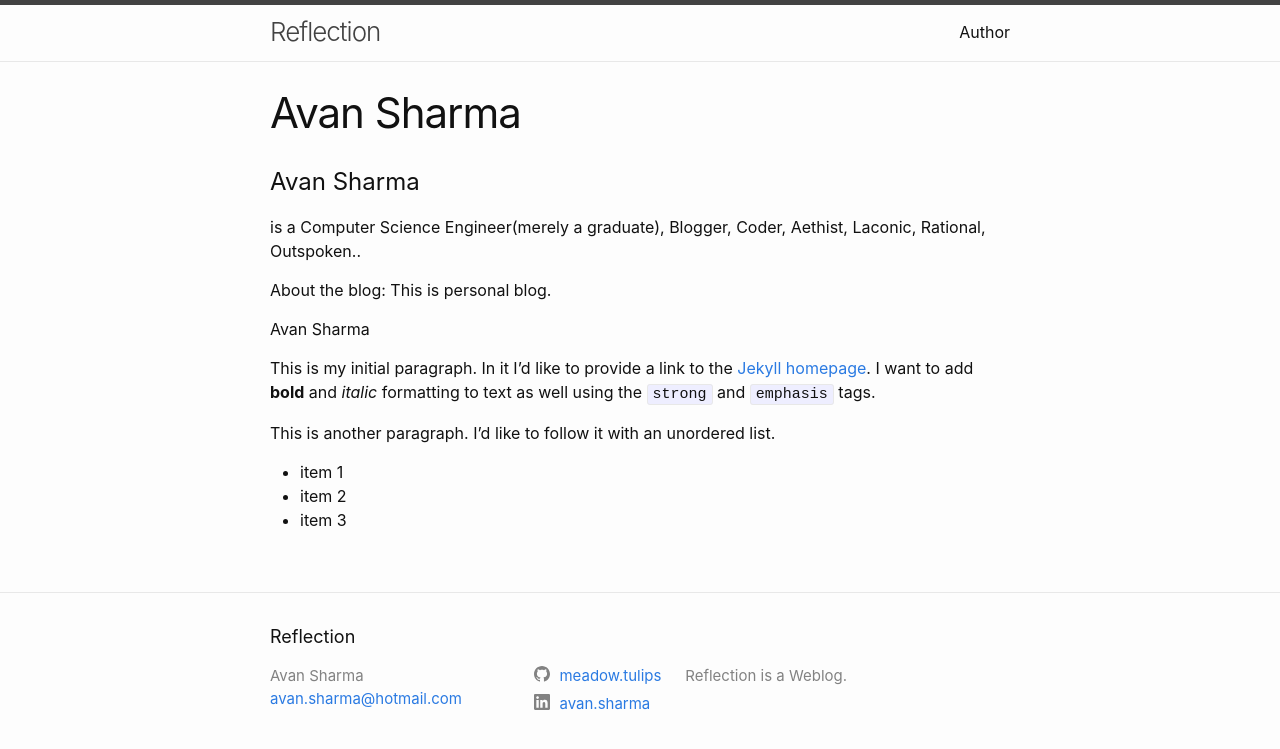
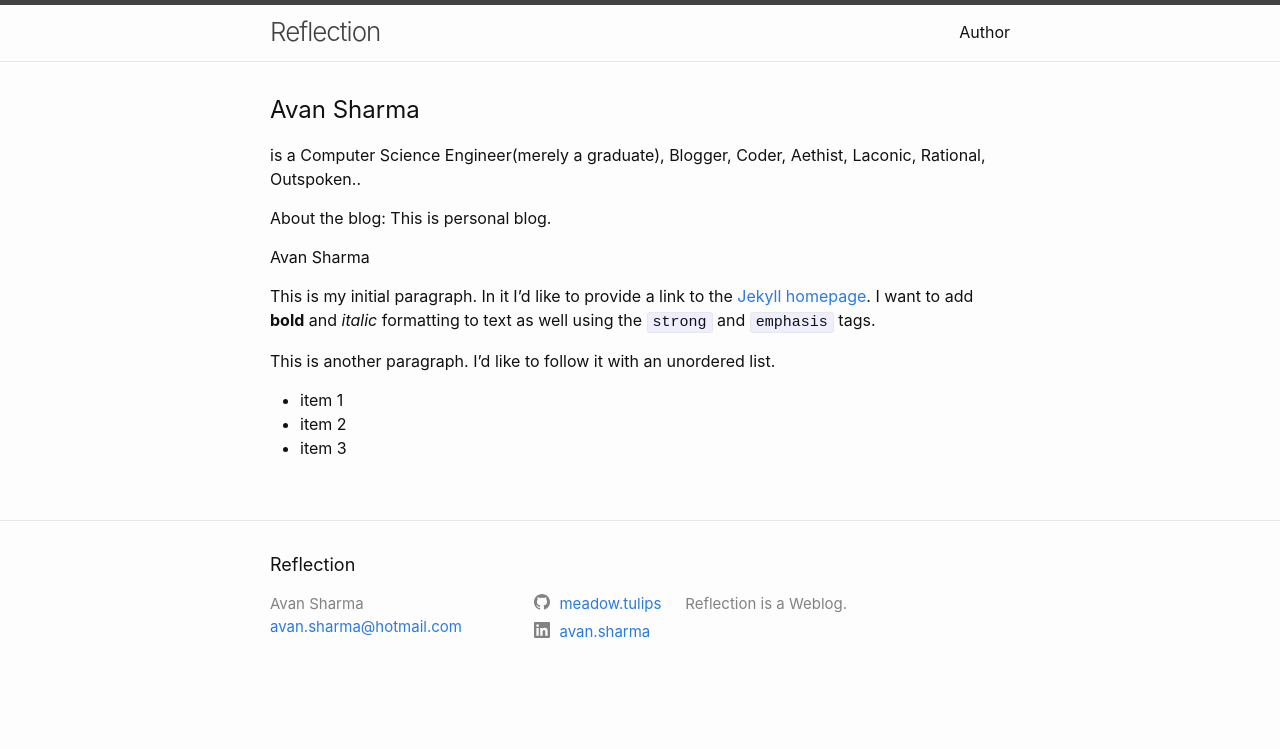
Before and after one commit to meadow-tulips/Myblog, a Jekyll site: the page built from about.md, in a window 1280 px wide. Shown: the top 749 px of the page. Built offline with Jekyll 4.4.1, drawn with Linux system fonts in a browser that asks for light colours.

Commit message:
Update authors-page.html

```diff
--- a/_layouts/authors-page.html
+++ b/_layouts/authors-page.html
@@ -3,9 +3,7 @@ layout: default
 ---
 <article class="post">
 
-  <header class="post-header">
-    <h1 class="post-title">{{ page.author | escape }}</h1>
-  </header>
+
 
   <div class="post-content">
     {{ content }}
```
